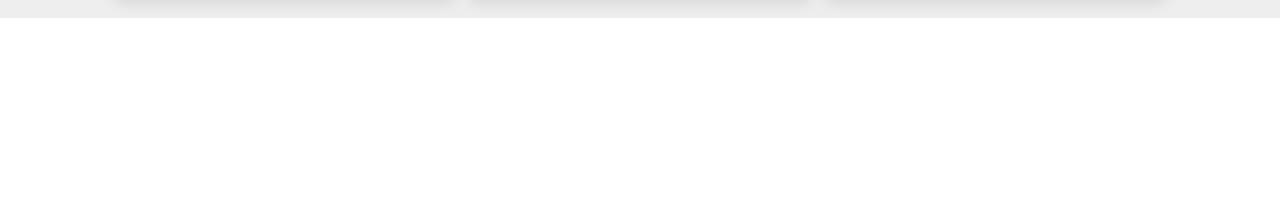
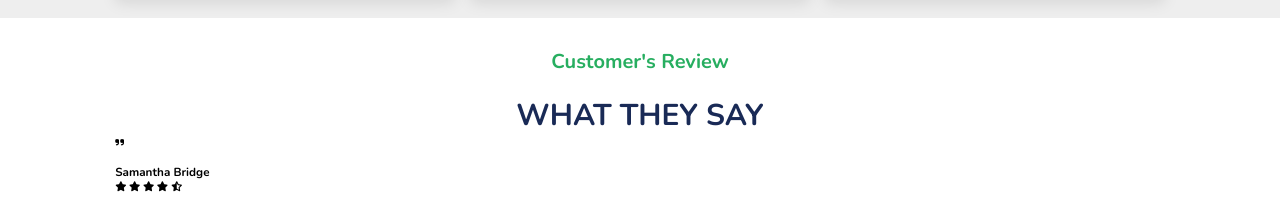
Before and after one commit to Memory-Wabwile/Ristorante, a plain HTML site: page index.html in a window 1280 px wide. Shown: the part 3715-3926 px from the top of the page. Before the commit the page ends 3733 px from the top, so only its background shows below. Drawn offline with nearby package versions, Linux system fonts and the light colour scheme.

Commit message:
add content into the review section

```diff
--- a/index.html
+++ b/index.html
@@ -415,6 +415,34 @@
             </div>
         </section>
     <!-- end of menu section  -->
+    <!-- review section  -->
+        <section class="review" id="review">
+            <h3 class="sub-heading"> customer's review</h3>
+            <h1 class="heading"> what they say </h1>
+
+    <div class="review-slider">
+        <div class="wrapper">
+            <div class="slide">
+                <i class="fas fa-quote-right" ></i>
+                <div class="user">
+                    <img src="" alt="">
+                    <div class="user-info">
+                        <h3>Samantha Bridge</h3>
+                        <div class="stars">
+                            <i class="fas fa-star"></i>
+                            <i class="fas fa-star"></i>
+                            <i class="fas fa-star"></i>
+                            <i class="fas fa-star"></i>
+                            <i class="fas fa-star-half-alt"></i>
+                        </div>
+                    </div>
+                </div>
+            </div>
+        </div>
+    </div>
+
+        </section>
+    <!-- end of review section  -->
 
     <script src="https://cdn.jsdelivr.net/npm/swiper@9/swiper-bundle.min.js"></script>
     <script src="js/script.js"></script>
```
